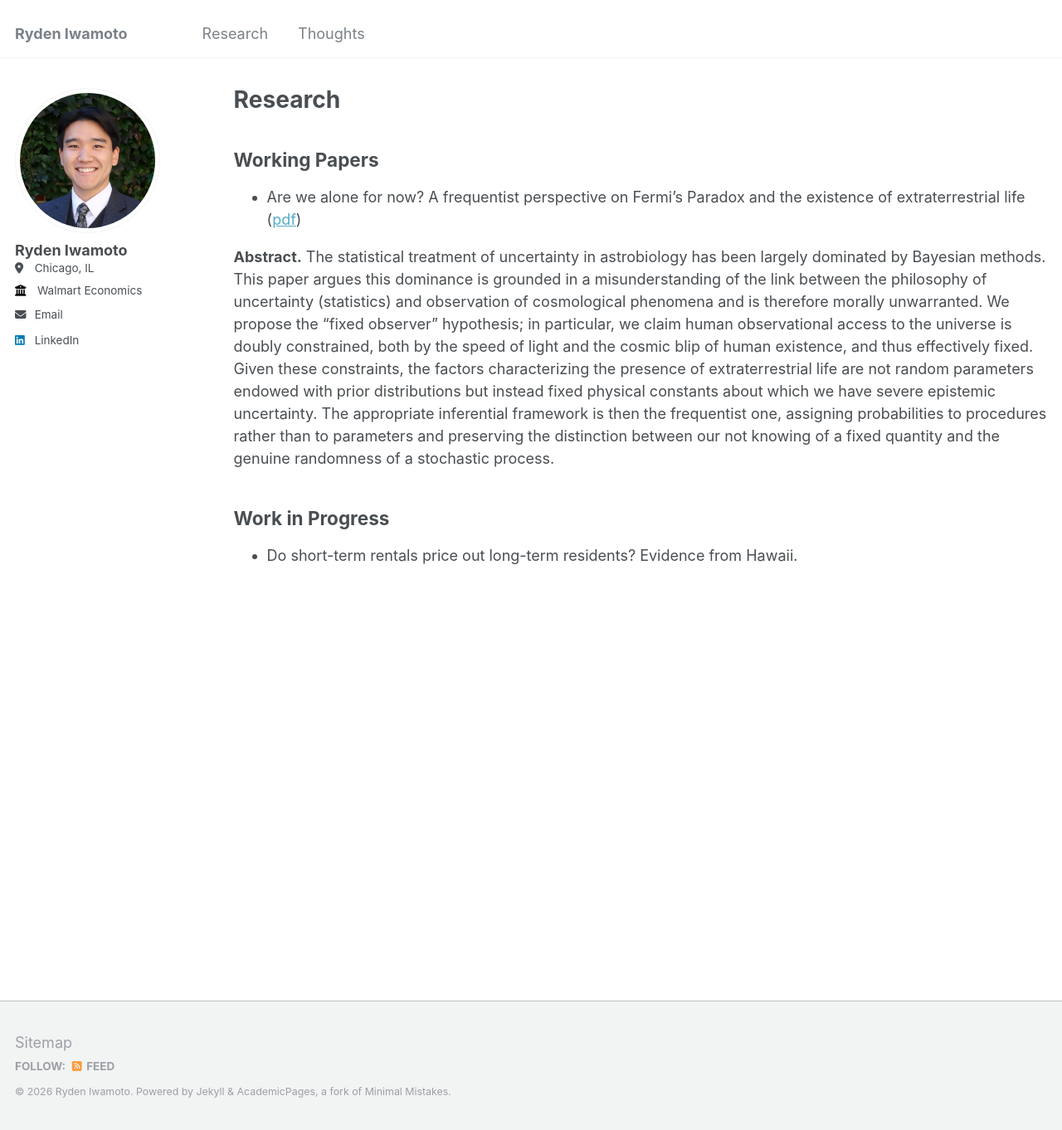
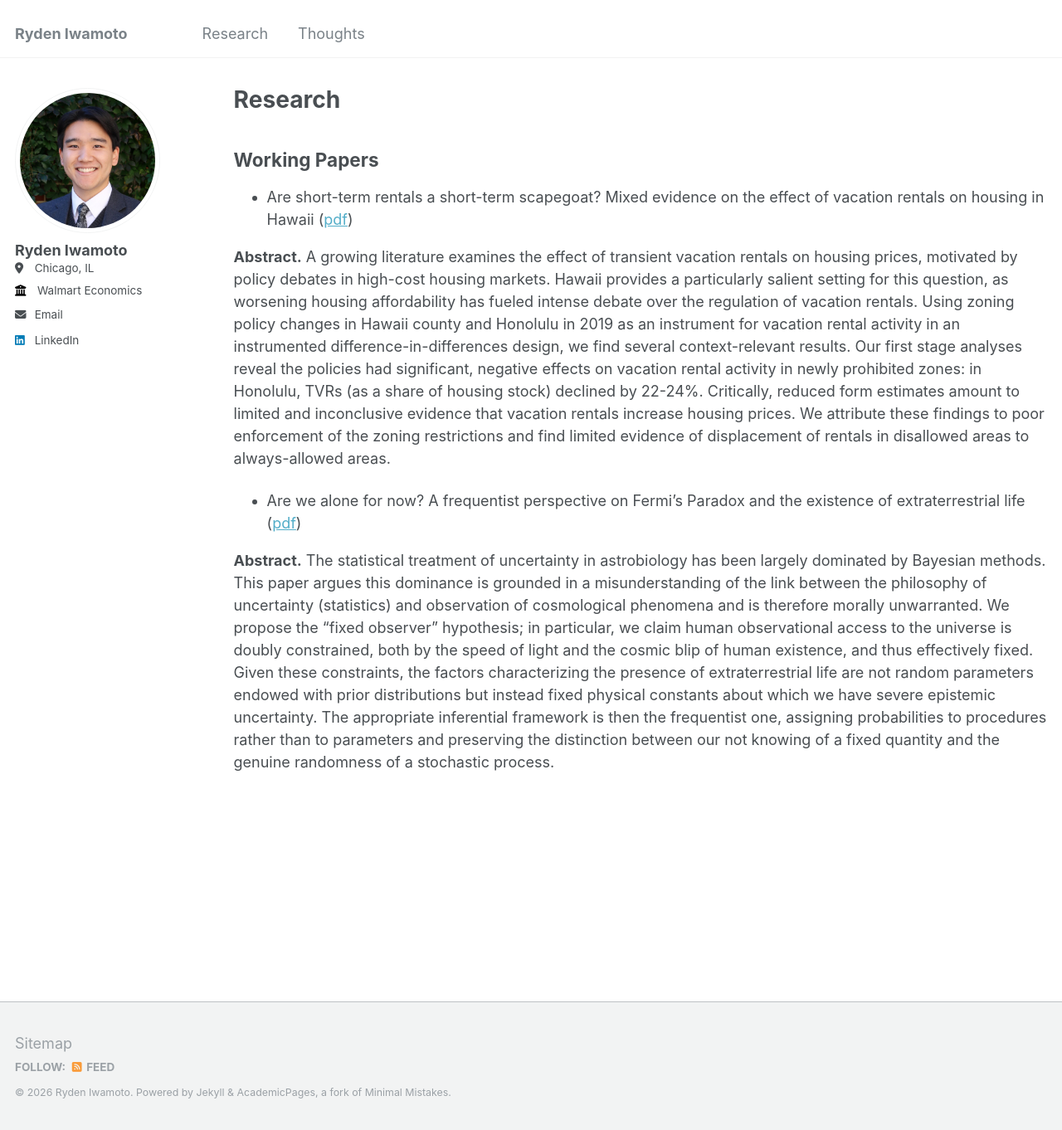
Before and after one commit to rydeniwamoto/rydeniwamoto.github.io, a Jekyll site: the page built from _pages/research.md, in a window 1280 px wide and 1362 px high. Shown: the whole window at 83% size. Built offline with Jekyll 4.4.1, drawn with Linux system fonts in a browser that asks for light colours.

Commit message:
Add STR-STS working paper entry

```diff
--- a/_pages/research.md
+++ b/_pages/research.md
@@ -7,10 +7,16 @@ author_profile: true
 
 Working Papers
 ------
+* Are short-term rentals a short-term scapegoat? Mixed evidence on the effect of vacation rentals on housing in Hawaii ([pdf](/files/STR-STS.pdf))
+
+**Abstract.** A growing literature examines the effect of transient vacation rentals on housing prices, motivated by policy debates in high-cost housing markets. Hawaii provides a particularly salient setting for this question, as worsening housing affordability has fueled intense debate over the regulation of vacation rentals. Using zoning policy changes in Hawaii county and Honolulu in 2019 as an instrument for vacation rental activity in an instrumented difference-in-differences design, we find several context-relevant results. Our first stage analyses reveal the policies had significant, negative effects on vacation rental activity in newly prohibited zones: in Honolulu, TVRs (as a share of housing stock) declined by 22-24%. Critically, reduced form estimates amount to limited and inconclusive evidence that vacation rentals increase housing prices. We attribute these findings to poor enforcement of the zoning restrictions and find limited evidence of displacement of rentals in disallowed areas to always-allowed areas.
+
 * Are we alone for now? A frequentist perspective on Fermi's Paradox and the existence of extraterrestrial life ([pdf](/files/are-we-alone-for-now.pdf))
 
 **Abstract.** The statistical treatment of uncertainty in astrobiology has been largely dominated by Bayesian methods. This paper argues this dominance is grounded in a misunderstanding of the link between the philosophy of uncertainty (statistics) and observation of cosmological phenomena and is therefore morally unwarranted. We propose the "fixed observer" hypothesis; in particular, we claim human observational access to the universe is doubly constrained, both by the speed of light and the cosmic blip of human existence, and thus effectively fixed. Given these constraints, the factors characterizing the presence of extraterrestrial life are not random parameters endowed with prior distributions but instead fixed physical constants about which we have severe epistemic uncertainty. The appropriate inferential framework is then the frequentist one, assigning probabilities to procedures rather than to parameters and preserving the distinction between our not knowing of a fixed quantity and the genuine randomness of a stochastic process.
 
+<!--
 Work in Progress
 ------
-* Do short-term rentals price out long-term residents? Evidence from Hawaii.
+* (Add works-in-progress here.)
+-->
```
